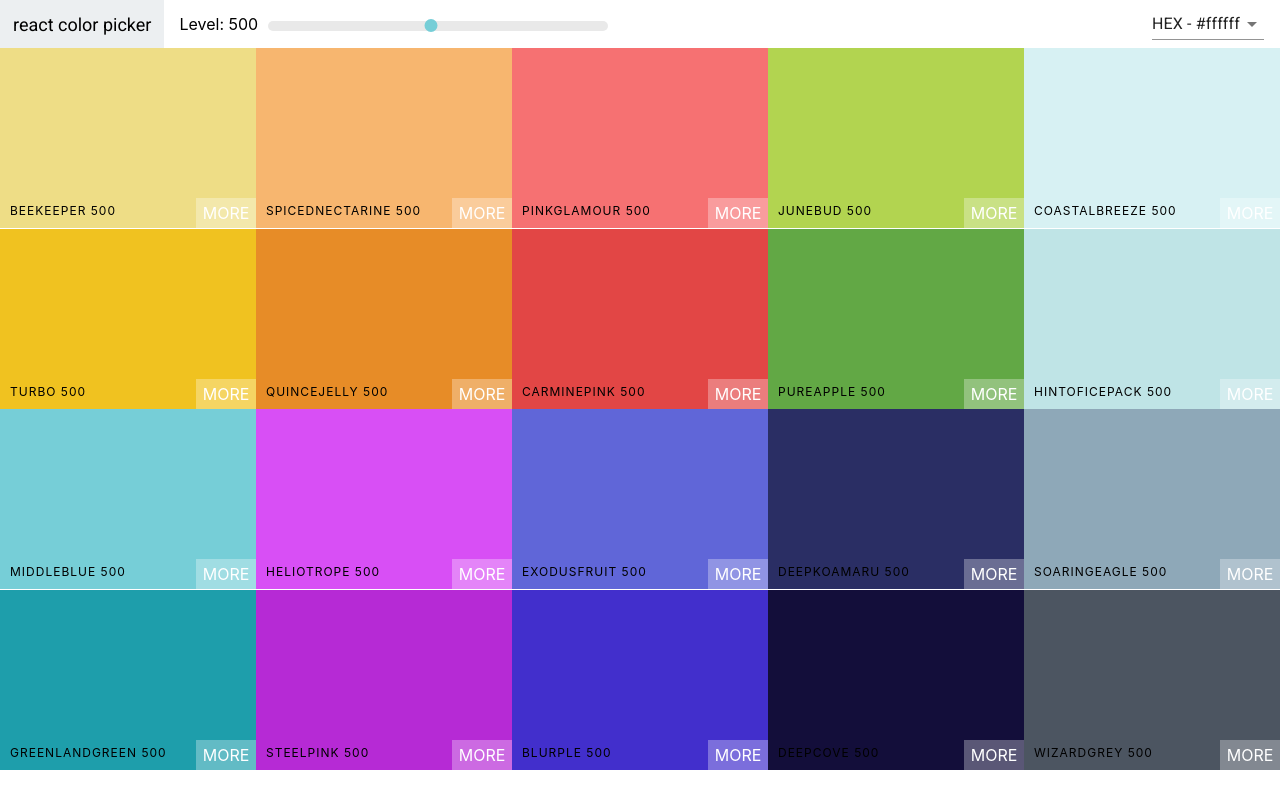
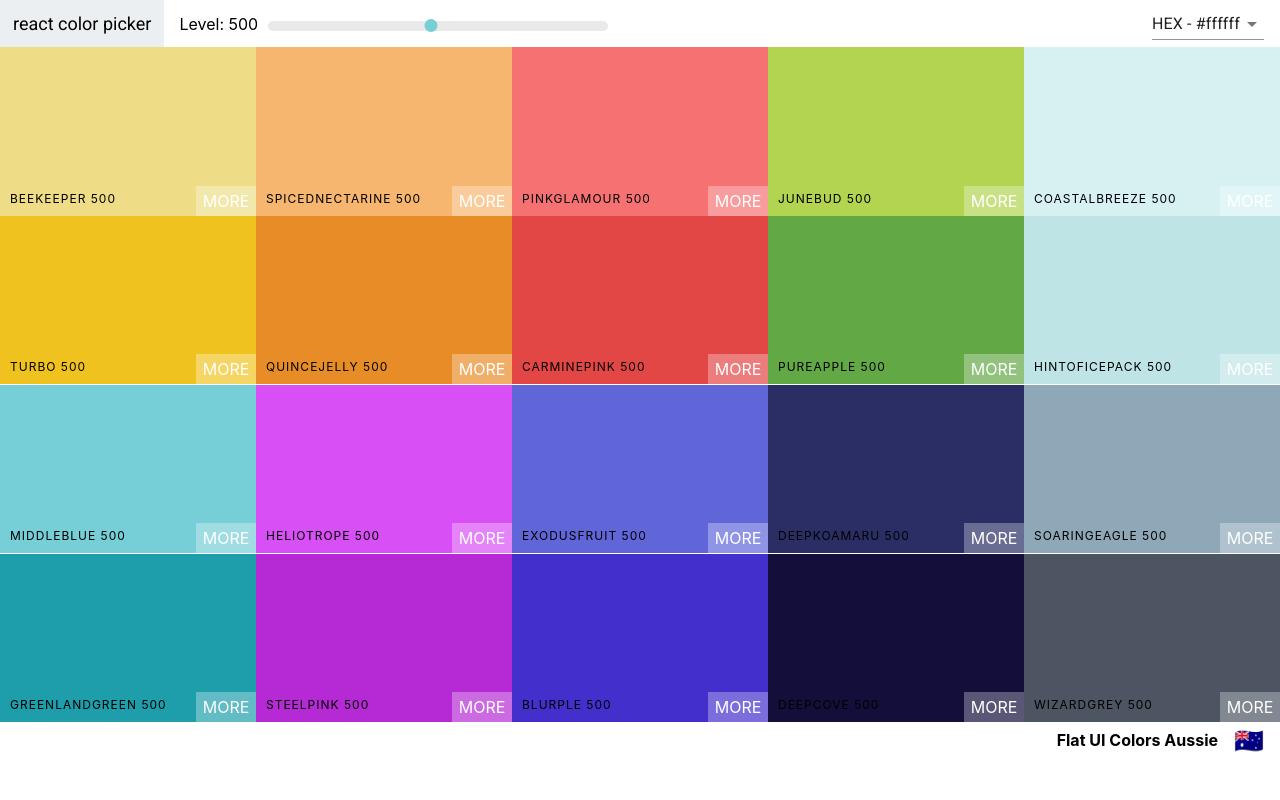
Before and after one commit to MiaoMiaoMiao3/REACT_Color_App, a React (Create React App) app: page / in a window 1280 px wide. Built offline with nearby package versions, Linux system fonts and the light colour scheme.

Commit message:
Add Palette footer

```diff
--- a/src/Palette.css
+++ b/src/Palette.css
@@ -1,7 +1,24 @@
 .Palette{
-    height: 100vh;
+    height: 95vh;
+    display: flex;
+    flex-direction: column;
 }
 
 .Palette-colors{
     height: 90%;
 }
+
+.Palette-footer {
+    background-color: white;
+    height: 5vh;
+    display: flex;
+    justify-content: flex-end;
+    align-items: center;
+    font-weight: bold;
+
+}
+
+.emoji {
+    font-size: 1.5rem;
+    margin: 0 1rem;
+}
--- a/src/Palette.js
+++ b/src/Palette.js
@@ -19,19 +19,21 @@
         this.setState({format: val})
     }
     render(){
-        const {colors} = this.props.palette
+        const {colors, paletteName, emoji} = this.props.palette
         const {level, format} = this.state;
         const colorBoxes = colors[level].map(color => (
-            <ColorBox background={color[format]} name={color.name}/>
+            <ColorBox background={color[format]} name={color.name} key={color.id}/>
         ))
         return(
             <div className = "Palette">
                 <NavBar level = {this.state.level} changeLevel={this.changeLevel} handleChange={this.changeFormat}/>
-                {/* navbar goes here */}
                 <div className = "Palette-colors">
-                {colorBoxes}
+                    {colorBoxes}
                 </div>
-                {/* footer eventually */}
+                <footer className = "Palette-footer">
+                    {paletteName}
+                    <span className = "emoji">{emoji}</span>
+                </footer>
             </div>
         )
     }
```
